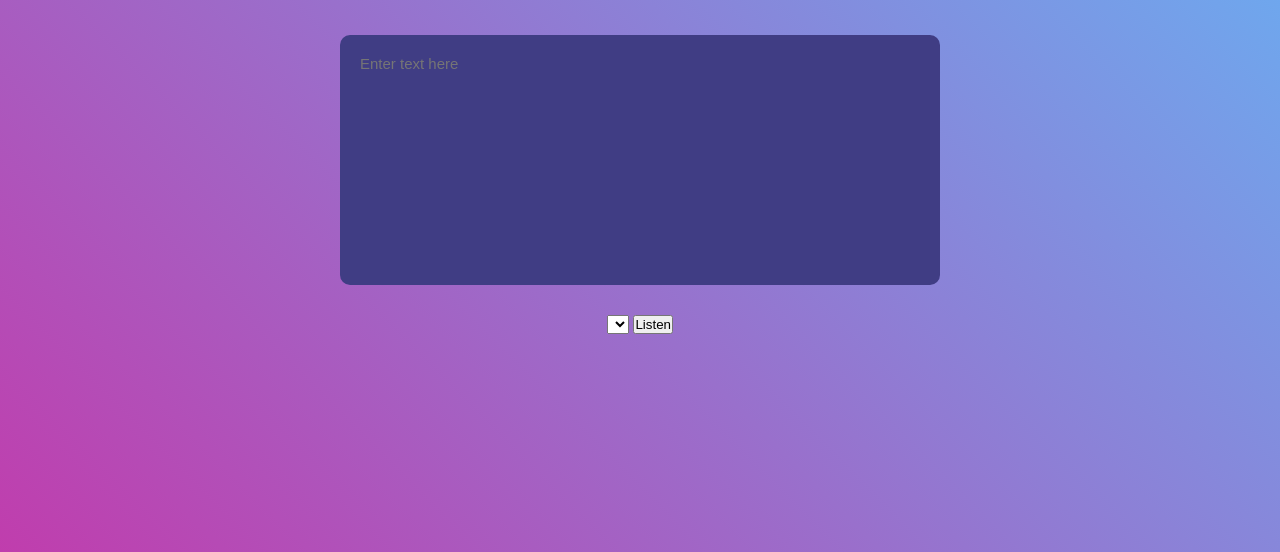
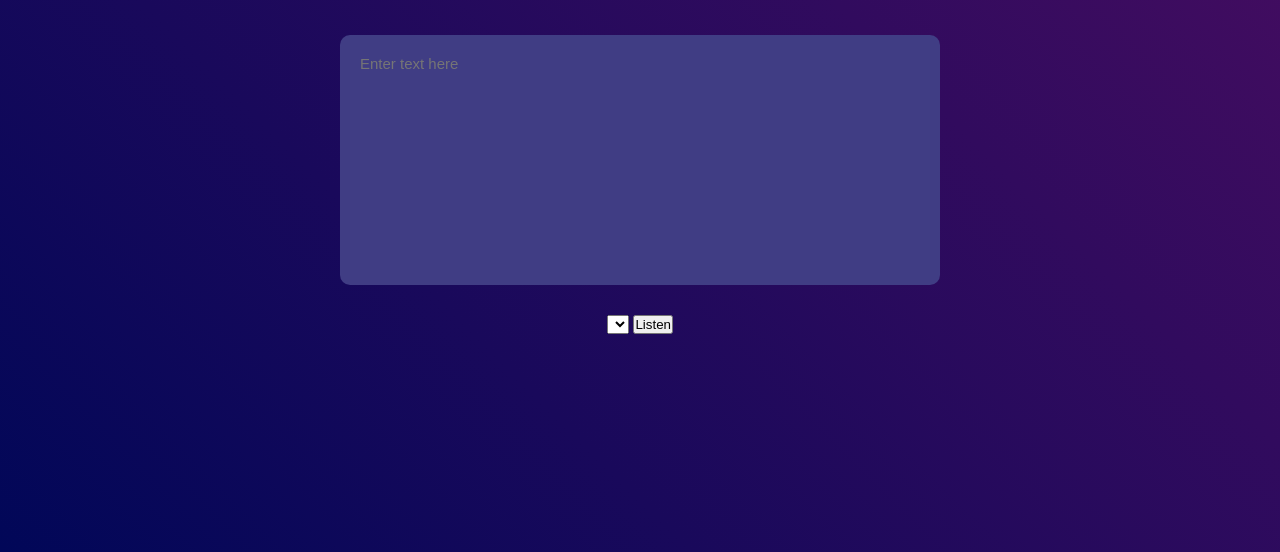
Before and after one commit to Sandunjayasekar/Text-to-voice-converter, a plain HTML site: page index.html in a window 1280 px wide. Shown: the part 248-800 px from the top of the page. Drawn offline with Linux system fonts and the light colour scheme.

Commit message:
background color changed

```diff
--- a/style.css
+++ b/style.css
@@ -8,7 +8,7 @@
 .container {
     width: 100%;
     height: 100vh;
-    background: linear-gradient(45deg, #c03dad, #64b5f6);
+    background: linear-gradient(45deg, #010758, #490d61);
     display: flex;
     align-items: center;
     justify-content: center;
```
